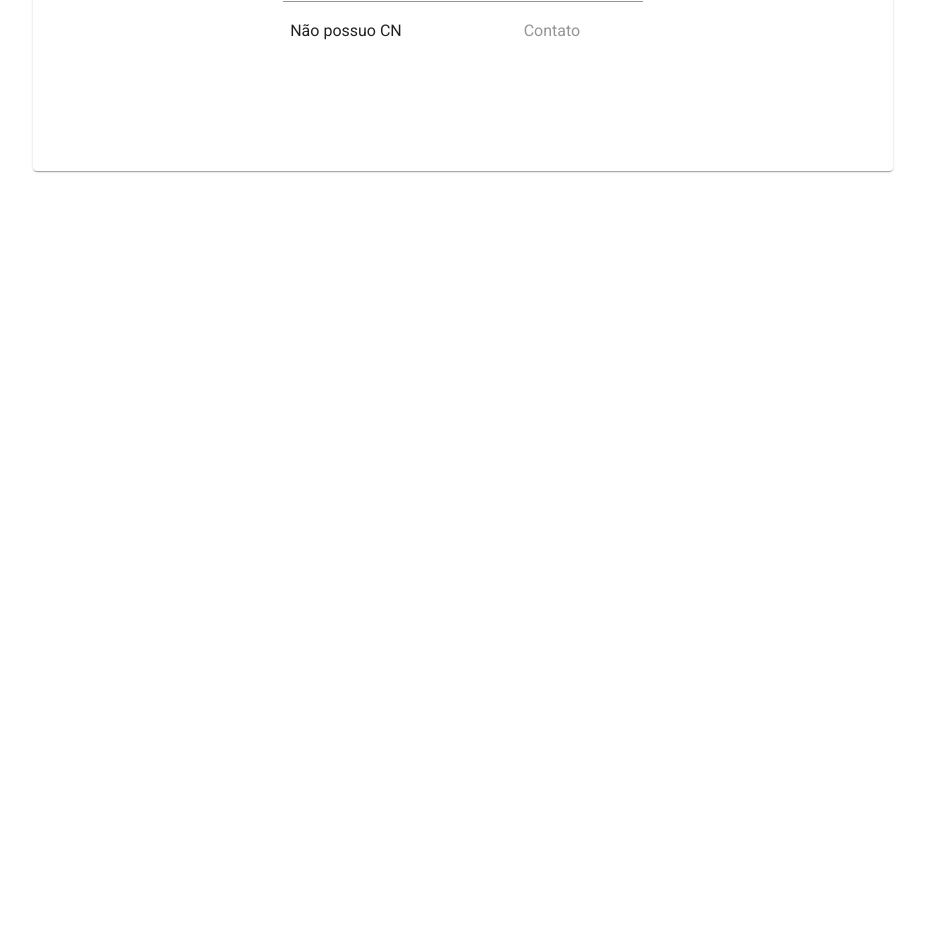
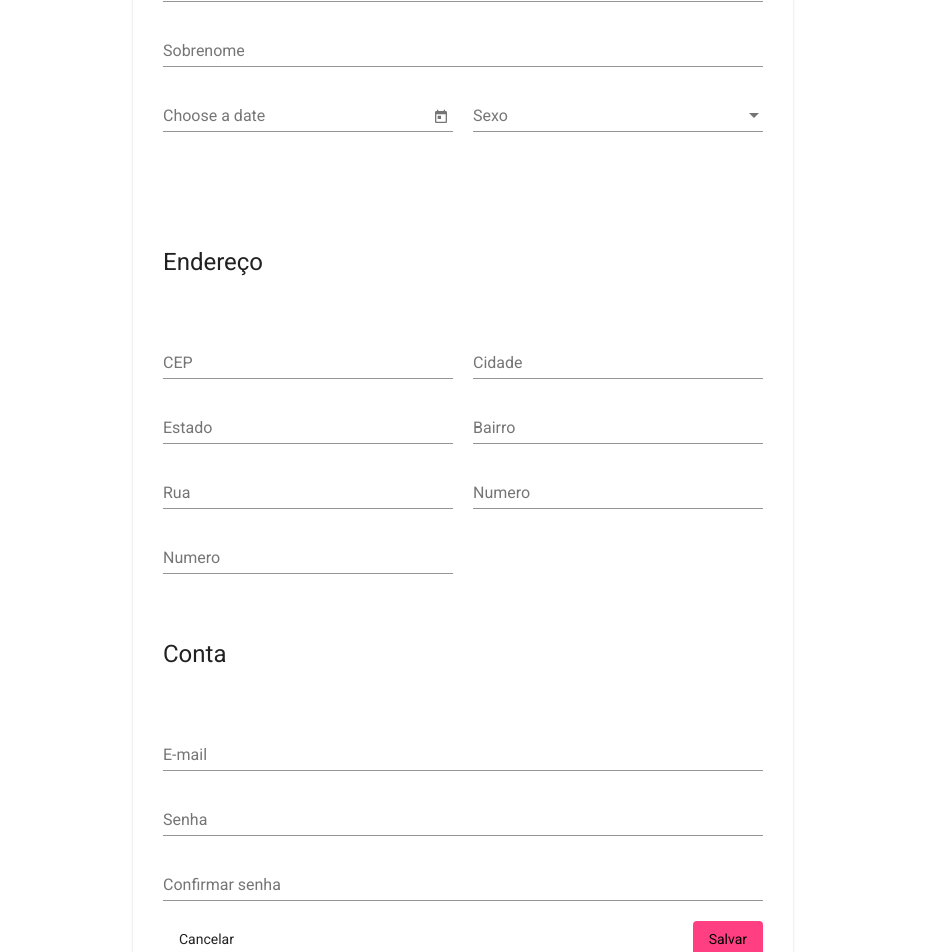
Before and after one commit to maanocanha/meWorksEmanuel, an Angular app: page /cadastro in a window 1280 px wide. Shown: the part 380-1332 px from the top of the page, without its empty margins (177-1102 px from the left). Before the commit the page ends 800 px from the top, so only its background shows below. Built offline with nearby package versions, Linux system fonts and the light colour scheme.

Commit message:
To cansado
preciso dormir

```diff
--- a/src/app/app.module.ts
+++ b/src/app/app.module.ts
@@ -10,9 +10,13 @@ import { MatInputModule } from '@angular/material/input';
 import { MatSelectModule } from '@angular/material/select';
 import { MatCheckboxModule } from '@angular/material/checkbox';
 import { MatButtonModule } from '@angular/material/button';
+import { MatDatepickerModule } from '@angular/material/datepicker';
+import { MatNativeDateModule } from '@angular/material/core';
 import { MatRadioModule } from '@angular/material/radio';
 import { MatSidenavModule } from '@angular/material/sidenav';
 import { MatIconModule } from '@angular/material/icon';
+
+
 
 import { AppRoutingModule } from './app-routing.module';
 import { AppComponent } from './app.component';
@@ -46,6 +50,8 @@ import { NotFoundComponent } from './not-found/not-found.component';
     MatCheckboxModule,
     AppRoutingModule,
     MatButtonModule,
+    MatDatepickerModule,
+    MatNativeDateModule,
     MatRadioModule,
     MatSidenavModule,
     MatIconModule
--- a/src/app/cadastro/cadastro.component.css
+++ b/src/app/cadastro/cadastro.component.css
@@ -1,7 +1,7 @@
 mat-card {
     display: block;
     margin: 150px auto;
-    max-width: 800px;
+    max-width: 600px;
     padding: 30px;
 }
 
@@ -19,3 +19,37 @@ mat-card {
 .mat-radio-button ~ .mat-radio-button {
     margin-left: 16px;
 }
+
+
+.example-radio-group {
+    display: flex;
+    flex-direction: column;
+    margin: 15px 0;
+}
+
+.example-radio-button {
+    margin: 5px;
+}
+
+.grid_simples {
+    width: auto;
+    margin: 150px auto;
+}
+
+.bloco > mat-form-field {
+    width: 290px;
+}
+
+.bloco {
+    display: inline-block;
+    width: 50%;
+}
+
+.bloco:nth-child(2) {
+    text-align: right;
+}
+
+.botao {
+    color: #000;
+    background-color: #FF3F81;
+}
--- a/src/app/cadastro/cadastro.component.html
+++ b/src/app/cadastro/cadastro.component.html
@@ -1,27 +1,105 @@
 <mat-card>
-    <mat-card-title>Cadastro</mat-card-title>
+    <mat-card-title>Dados pessoais</mat-card-title>
     <div class="container">
-        <mat-radio-group aria-label="Selecione uma opção">
-            <mat-radio-button value="1">Serei um cliente</mat-radio-button>
-            <mat-radio-button value="2">Quero prestar serviços</mat-radio-button>
+        <mat-radio-group ngModel="escolha" aria-label="Selecione uma opção">
+            <mat-radio-button value="aa">Serei um cliente</mat-radio-button>
+            <mat-radio-button value="bb">Quero prestar serviços</mat-radio-button>
         </mat-radio-group>
 
-        <div class="epaco_cadastro">
+        {{escolha}}
+
+        <div class="container">
             <mat-form-field>
-                <input matInput placeholder="Razão social">
+                <input matInput placeholder="Nome">
             </mat-form-field>
             <mat-form-field>
-                <input matInput placeholder="CNPJ">
+                <input matInput placeholder="Sobrenome">
             </mat-form-field>
-            <mat-grid-list cols="3" rowHeight="6:1">
-                <mat-grid-tile>
-                    <mat-checkbox>Não possuo CNPJ</mat-checkbox>
-                </mat-grid-tile>
-                <mat-grid-tile></mat-grid-tile>
-                <mat-grid-tile>
-                    <input matInput placeholder="Contato">
-                </mat-grid-tile>
-            </mat-grid-list>
+            <div class="grid_semples">
+                <div class="bloco">
+                    <mat-form-field>
+                        <input matInput [matDatepicker]="picker" placeholder="Choose a date">
+                        <mat-datepicker-toggle matSuffix [for]="picker"></mat-datepicker-toggle>
+                        <mat-datepicker #picker></mat-datepicker>
+                    </mat-form-field>
+                </div>
+                <div class="bloco">
+                    <mat-form-field>
+                        <mat-label>Sexo</mat-label>
+                        <mat-select [(value)]="selecionado">
+                            <mat-option>Não informar</mat-option>
+                            <mat-option value="Masculino">Masculino</mat-option>
+                            <mat-option value="Feminino">Feminino</mat-option>
+                        </mat-select>
+                    </mat-form-field>
+                </div>
+            </div>
+        </div>
+    </div>
+    <mat-card-title>Endereço</mat-card-title>
+    <div class="container">
+        <div class="grid_semples">
+            <div class="bloco">
+                <mat-form-field>
+                    <input matInput placeholder="CEP">
+                </mat-form-field>
+            </div>
+            <div class="bloco">
+                <mat-form-field>
+                    <input matInput placeholder="Cidade">
+                </mat-form-field>
+            </div>
+        </div>
+        <div class="grid_semples">
+            <div class="bloco">
+                <mat-form-field>
+                    <input matInput placeholder="Estado">
+                </mat-form-field>
+            </div>
+            <div class="bloco">
+                <mat-form-field>
+                    <input matInput placeholder="Bairro">
+                </mat-form-field>
+            </div>
+        </div>
+        <div class="grid_semples">
+            <div class="bloco">
+                <mat-form-field>
+                    <input matInput placeholder="Rua">
+                </mat-form-field>
+            </div>
+            <div class="bloco">
+                <mat-form-field>
+                    <input matInput placeholder="Numero">
+                </mat-form-field>
+            </div>
+        </div>
+        <div class="grid_semples">
+            <div class="bloco">
+                <mat-form-field>
+                    <input matInput placeholder="Numero">
+                </mat-form-field>
+            </div>
+        </div>
+    </div>
+    <mat-card-title>Conta</mat-card-title>
+    <div class="container">
+        <mat-form-field>
+            <input matInput placeholder="E-mail">
+        </mat-form-field>
+        <mat-form-field>
+            <input matInput placeholder="Senha">
+        </mat-form-field>
+        <mat-form-field>
+            <input matInput placeholder="Confirmar senha">
+        </mat-form-field>
+        <div class="grid_semples">
+            <div class="bloco">
+                <button routerLink="/" mat-button>Cancelar</button>
+            </div>
+            <div class="bloco">
+                <button routerLink="/" class="botao" mat-button>Salvar</button>
+            </div>
         </div>
     </div>
 </mat-card>
--- a/src/app/cadastro/cadastro.component.ts
+++ b/src/app/cadastro/cadastro.component.ts
@@ -7,6 +7,7 @@ import { Component, OnInit } from '@angular/core';
 })
 export class CadastroComponent implements OnInit {
 
+  escolha: string;
   constructor() { }
 
   ngOnInit() {
```
